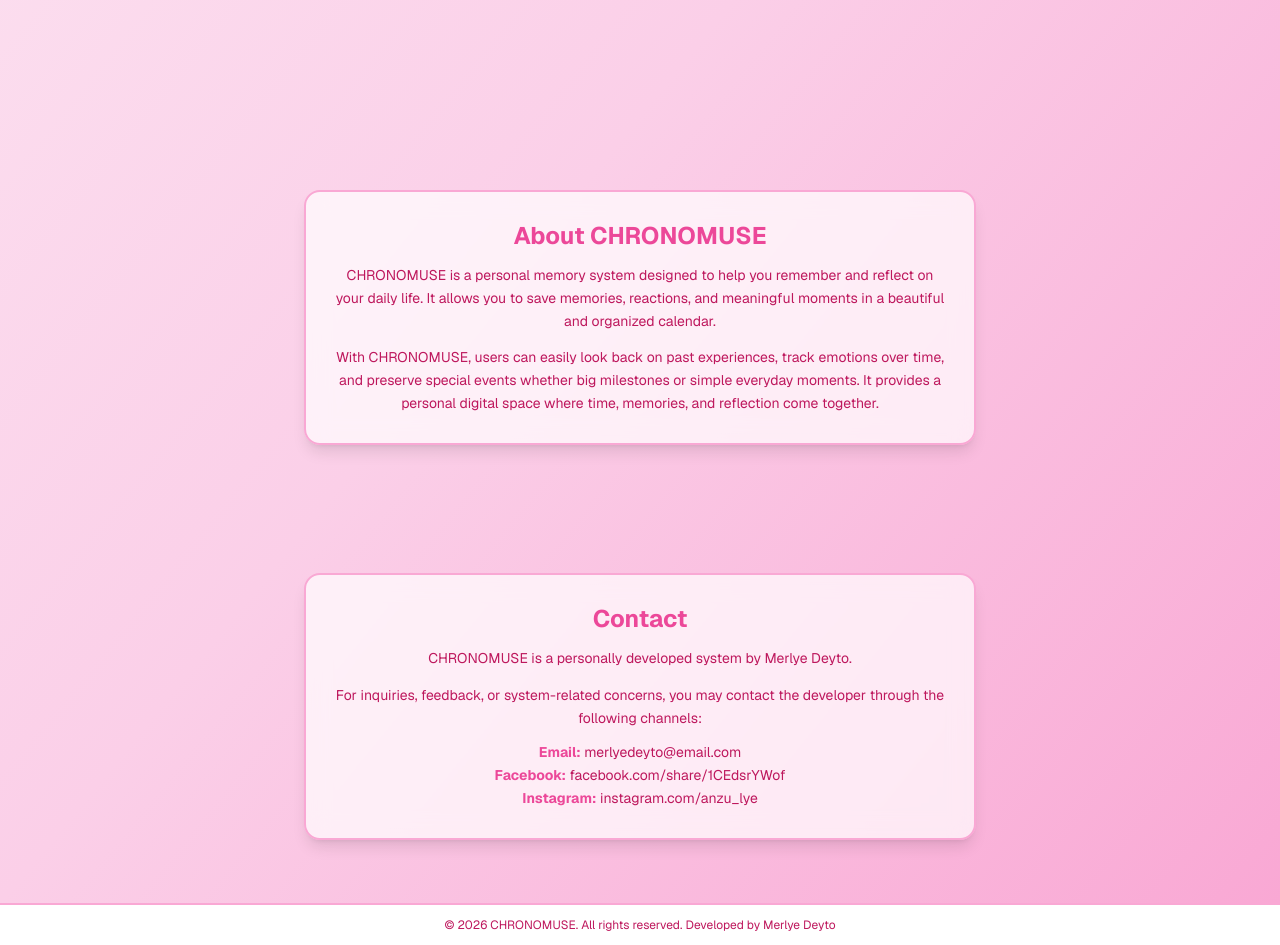
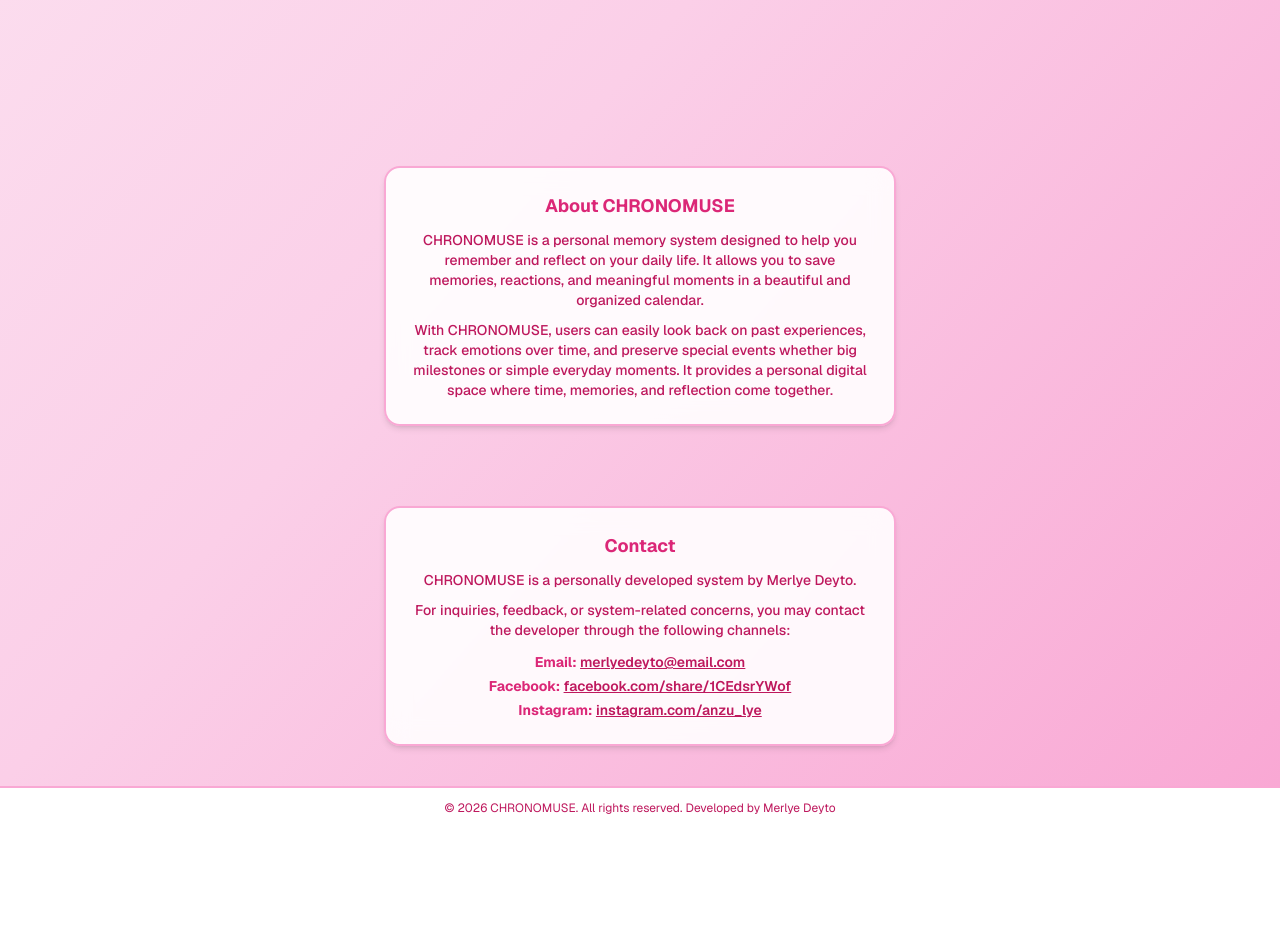
Before and after one commit to merlyedeyto-cell/chronomuse, a SvelteKit app: page / in a window 1280 px wide. Shown: the part 740-1685 px from the top of the page. After the commit the page ends 1568 px from the top, so only its background shows below. Built offline with nearby package versions, Linux system fonts and the light colour scheme.

Commit message:
style: Standardize About and Contact cards on landing page to compact design system

```diff
--- a/src/routes/+page.svelte
+++ b/src/routes/+page.svelte
@@ -58,17 +58,17 @@
 		<!-- About Section -->
 		<section
 			id="about-section"
-			class="py-16 transition-all duration-300"
+			class="py-10 transition-all duration-300"
 			class:scale-105={isAboutHovering}
 		>
 			<div class="container mx-auto px-4">
-				<div class="max-w-2xl mx-auto">
-					<div bind:this={aboutCard} class="reveal-card reveal-left bg-white/70 backdrop-blur-md border-2 border-pink-300 rounded-2xl shadow-lg p-7 text-center hover:-translate-y-1 hover:shadow-xl transition-all duration-200">
-						<h2 class="text-2xl font-bold text-pink-500 mb-3">About CHRONOMUSE</h2>
-						<p class="text-pink-700 text-sm leading-relaxed">
+				<div class="max-w-sm sm:max-w-md md:max-w-lg mx-auto">
+					<div bind:this={aboutCard} class="reveal-card reveal-left bg-white/90 backdrop-blur-md border-2 border-pink-300 rounded-2xl shadow-md p-5 sm:p-6 text-center hover:shadow-lg transition-all duration-200">
+						<h2 class="text-base sm:text-lg font-bold text-pink-600 mb-2.5">About CHRONOMUSE</h2>
+						<p class="text-pink-700 text-xs sm:text-sm leading-relaxed font-medium">
 							CHRONOMUSE is a personal memory system designed to help you remember and reflect on your daily life. It allows you to save memories, reactions, and meaningful moments in a beautiful and organized calendar.
 						</p>
-						<p class="text-pink-700 text-sm leading-relaxed mt-3.5">
+						<p class="text-pink-700 text-xs sm:text-sm leading-relaxed font-medium mt-2.5">
 							With CHRONOMUSE, users can easily look back on past experiences, track emotions over time, and preserve special events whether big milestones or simple everyday moments. It provides a personal digital space where time, memories, and reflection come together.
 						</p>
 					</div>
@@ -79,27 +79,24 @@
 		<!-- Contact Section -->
 		<section
 			id="contact-section"
-			class="py-16 transition-all duration-300"
+			class="py-10 transition-all duration-300"
 			class:scale-105={isContactHovering}
 		>
 			<div class="container mx-auto px-4">
-				<div class="max-w-2xl mx-auto">
-					<div bind:this={contactCard} class="reveal-card reveal-right bg-white/70 backdrop-blur-md border-2 border-pink-300 rounded-2xl shadow-lg p-7 text-center hover:-translate-y-1 hover:shadow-xl transition-all duration-200">
-						<h2 class="text-2xl font-bold text-pink-500 mb-3">Contact</h2>
-						<p class="text-pink-700 text-sm leading-relaxed">
+				<div class="max-w-sm sm:max-w-md md:max-w-lg mx-auto">
+					<div bind:this={contactCard} class="reveal-card reveal-right bg-white/90 backdrop-blur-md border-2 border-pink-300 rounded-2xl shadow-md p-5 sm:p-6 text-center hover:shadow-lg transition-all duration-200">
+						<h2 class="text-base sm:text-lg font-bold text-pink-600 mb-2.5">Contact</h2>
+						<p class="text-pink-700 text-xs sm:text-sm leading-relaxed font-medium">
 							CHRONOMUSE is a personally developed system by Merlye Deyto.
 						</p>
-						<p class="text-pink-700 text-sm leading-relaxed mt-3.5">
+						<p class="text-pink-700 text-xs sm:text-sm leading-relaxed font-medium mt-2.5">
 							For inquiries, feedback, or system-related concerns, you may contact the developer through the following channels:
 						</p>
-						<p class="mt-3 text-sm leading-relaxed">
-							<strong class="text-pink-500">Email:</strong>
-							<a href="mailto:merlyedeyto@email.com" class="text-pink-700 hover:text-pink-900">merlyedeyto@email.com</a><br>
-							<strong class="text-pink-500">Facebook:</strong>
-							<a href="https://facebook.com/share/1CEdsrYWof" target="_blank" class="text-pink-700 hover:text-pink-900">facebook.com/share/1CEdsrYWof</a><br>
-							<strong class="text-pink-500">Instagram:</strong>
-							<a href="https://instagram.com/anzu_lye" target="_blank" class="text-pink-700 hover:text-pink-900">instagram.com/anzu_lye</a>
-						</p>
+						<div class="mt-3 text-xs sm:text-sm leading-relaxed space-y-1">
+							<p><strong class="text-pink-600 font-bold">Email:</strong> <a href="mailto:merlyedeyto@email.com" class="text-pink-700 hover:text-pink-900 font-semibold underline">merlyedeyto@email.com</a></p>
+							<p><strong class="text-pink-600 font-bold">Facebook:</strong> <a href="https://facebook.com/share/1CEdsrYWof" target="_blank" class="text-pink-700 hover:text-pink-900 font-semibold underline">facebook.com/share/1CEdsrYWof</a></p>
+							<p><strong class="text-pink-600 font-bold">Instagram:</strong> <a href="https://instagram.com/anzu_lye" target="_blank" class="text-pink-700 hover:text-pink-900 font-semibold underline">instagram.com/anzu_lye</a></p>
+						</div>
 					</div>
 				</div>
 			</div>
```
